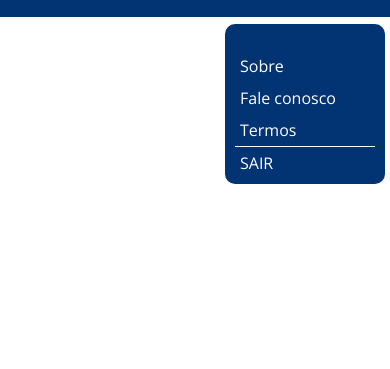
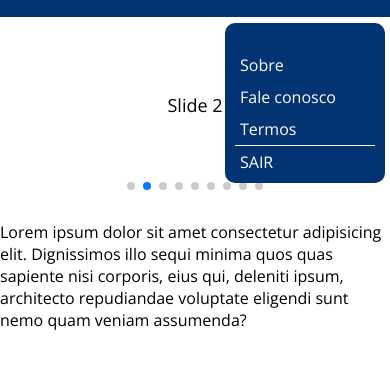
Before and after one commit to Gustavowp8/OneSharp, a plain HTML site: page pages/pageInicial.html in a window 390 px wide. Both pictures are taken after a click on the element 364 px from the left and 28 px from the top of the page. Shown: the part 39-408 px from the top of the page. Drawn offline with nearby package versions, Linux system fonts and the light colour scheme.

Commit message:
atualização de capa

```diff
--- a/pages/estilo/pageUm.css
+++ b/pages/estilo/pageUm.css
@@ -14,6 +14,10 @@ body{
     display: flex;
     align-items: center;
     justify-content: space-between;
+    position: fixed;
+    width: 100%;
+    left: 0;
+    z-index: 1000;
 }
 
 .header img{
@@ -40,8 +44,9 @@ body{
     height: 140px;
     right: 0px;
     border-radius: 10px;
-    margin-top: 7px;
+    margin-top: 5%;
     margin-right: 5px;
+    z-index: 1000;
 }
 
 .opcsMenu ul{
@@ -73,3 +78,55 @@ body{
     display: block;
 }
 /*===== Menu =====*/
+
+.capa{
+    max-width: 600px;
+    height: 200px;
+    background: rgba(0, 0, 0, 0);
+    margin: auto;
+    /*margin-top: 80px;*/
+}
+
+.swiper {
+    width: 100%;
+    height: 100%;
+  }
+
+  .swiper-slide {
+    text-align: center;
+    font-size: 18px;
+    background: #fff;
+
+    /* Center slide text vertically */
+    display: -webkit-box;
+    display: -ms-flexbox;
+    display: -webkit-flex;
+    display: flex;
+    -webkit-box-pack: center;
+    -ms-flex-pack: center;
+    -webkit-justify-content: center;
+    justify-content: center;
+    -webkit-box-align: center;
+    -ms-flex-align: center;
+    -webkit-align-items: center;
+    align-items: center;
+  }
+
+  .swiper-slide img {
+    display: block;
+    width: 100%;
+    height: 100%;
+    object-fit: cover;
+  }
+  .swiper-button-next{
+      color: #02337300;
+  }
+  .swiper-button-prev{
+    color: #02337300;
+  }
+
+  @media(max-width: 600px){
+    #opcsMenu{
+        margin-top: 16%;
+    }
+  }
--- a/pages/funcao/app.js
+++ b/pages/funcao/app.js
@@ -7,4 +7,4 @@ function mMenu(){
 
 menu.addEventListener('click', mMenu)
 
-/*===============================*/
+/*==============================*/
--- /dev/null
+++ b/pages/funcao/capaplay.js
@@ -0,0 +1,16 @@
+var swiper = new Swiper(".mySwiper", {
+    spaceBetween: 30,
+    centeredSlides: true,
+    autoplay: {
+      delay: 4500,
+      disableOnInteraction: false,
+    },
+    pagination: {
+      el: ".swiper-pagination",
+      clickable: true,
+    },
+    navigation: {
+      nextEl: ".swiper-button-next",
+      prevEl: ".swiper-button-prev",
+    },
+  });
--- a/pages/pageInicial.html
+++ b/pages/pageInicial.html
@@ -4,6 +4,10 @@
     <meta charset="UTF-8">
     <meta http-equiv="X-UA-Compatible" content="IE=edge">
     <meta name="viewport" content="width=device-width, initial-scale=1.0">
+    <link
+    rel="stylesheet"
+    href="https://unpkg.com/swiper/swiper-bundle.min.css"
+  />
     <link rel="stylesheet" href="estilo/pageUm.css">
     <title>Pagina inicial</title>
 </head>
@@ -26,11 +30,43 @@
                     <li id="linhaAcima"><a href="#">SAIR</a></li>
                 </ul>
             </div>
-           </nav>
+           </nav> <br> <br>
 
     <!--===================-->
 
+    <div class="capa">
 
+         <!-- Swiper -->
+    <div class="swiper mySwiper">
+        <div class="swiper-wrapper">
+          <div class="swiper-slide"><img src="../arquivos/imagens/93cbf2ddbabe4b97ee4879772013d5b638714fe9.jpg" alt=""></div>
+          <div class="swiper-slide">Slide 2</div>
+          <div class="swiper-slide">Slide 3</div>
+          <div class="swiper-slide">Slide 4</div>
+          <div class="swiper-slide">Slide 5</div>
+          <div class="swiper-slide">Slide 6</div>
+          <div class="swiper-slide">Slide 7</div>
+          <div class="swiper-slide">Slide 8</div>
+          <div class="swiper-slide">Slide 9</div>
+        </div>
+        <div class="swiper-button-next"></div>
+        <div class="swiper-button-prev"></div>
+        <div class="swiper-pagination"></div>
+      </div>
+
+
+    </div>
+
+    <!--===================-->
+    <div class="espacoNome">
+        <p>
+            Lorem ipsum dolor sit amet consectetur adipisicing elit. Dignissimos illo sequi minima quos quas sapiente nisi corporis, eius qui, deleniti ipsum, architecto repudiandae voluptate eligendi sunt nemo quam veniam assumenda?
+        </p>
+    </div>
+
+
+    <script src="https://unpkg.com/swiper/swiper-bundle.min.js"></script>
+    <script src="funcao/capaplay.js"></script>
     <script src="funcao/app.js"></script>
 </body>
 </html>
```
Also changed, not shown: arquivos/imagens/93cbf2ddbabe4b97ee4879772013d5b638714fe9.jpg (added).
